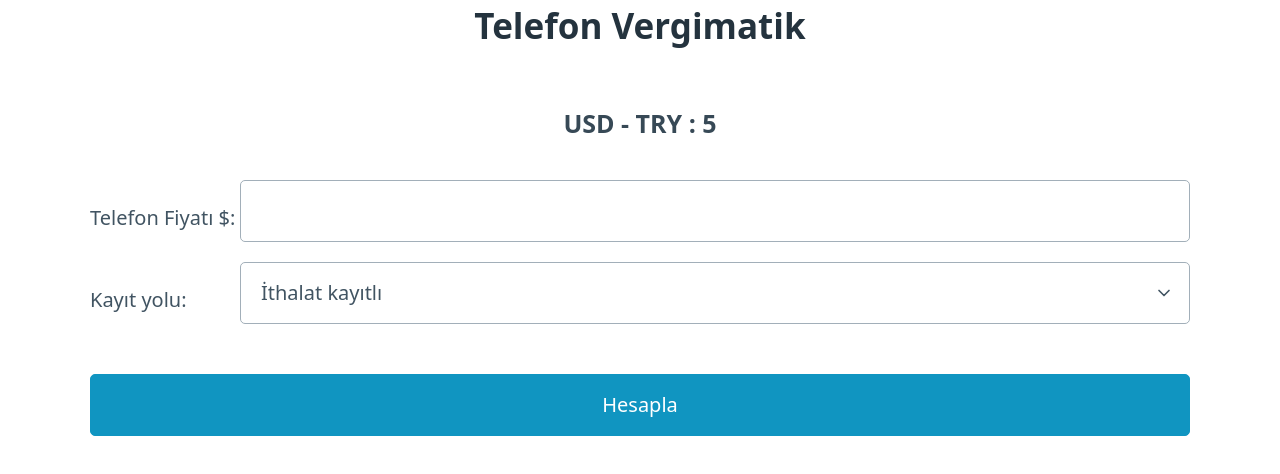
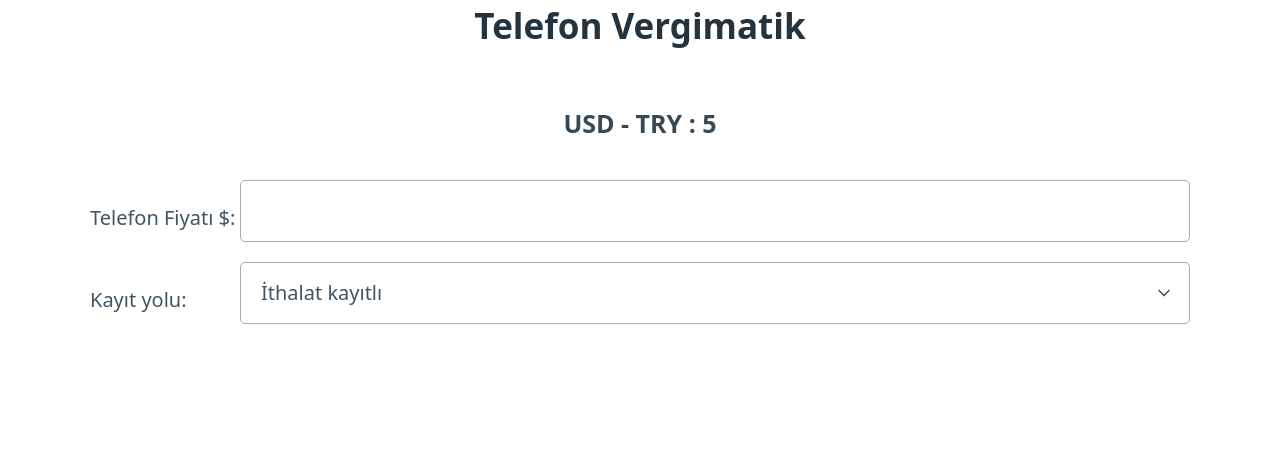
Before and after one commit to elbaley/telefon-vergimatik, a React (Create React App) app: page / in a window 1280 px wide. Shown: the top 474 px of the page. Built offline with nearby package versions, Linux system fonts and the light colour scheme; no server answers.

Commit message:
🚀 Fixed calculating price of 0

```diff
--- a/src/App.js
+++ b/src/App.js
@@ -44,10 +44,7 @@ function App() {
 		console.log('handling register change');
 		setHesap({ ...hesap, kayit: e.target.value });
 	};
-  const handleSubmit = (e) => {
-    console.log('handlesubmit');
-    setHesap({ ...hesap, showResult: true });
-  };
+
 	return (
 		<div className="App">
 			<header className="App-header">
@@ -79,7 +76,6 @@ function App() {
 						</select>
 					</div>
 				</form>
-        <input type="button" onClick={handleSubmit} value="Hesapla" />
 				{hesap.showResult && (
 					<Result
 						tryprice={hesap.price * hesap.usdrate}
```
Lines whose indentation alone changed are shown as unchanged.
